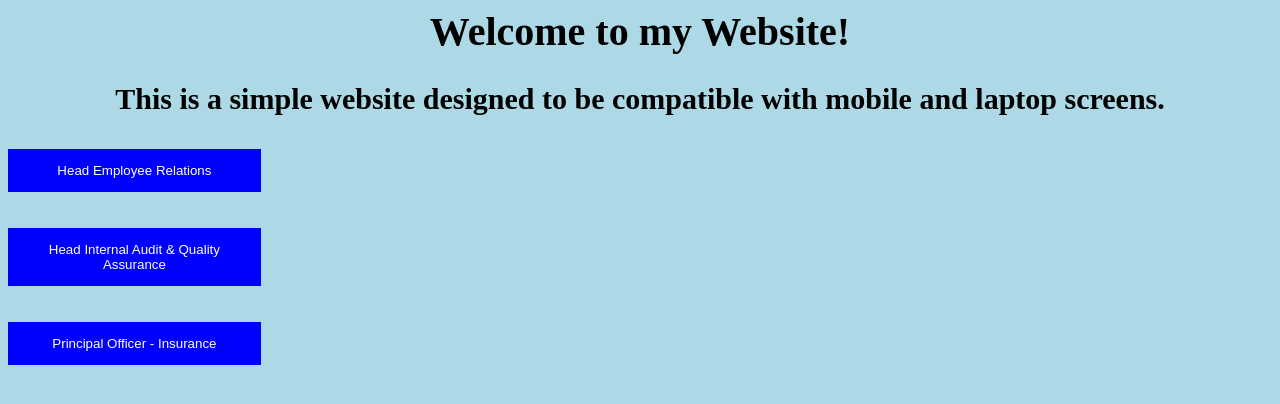
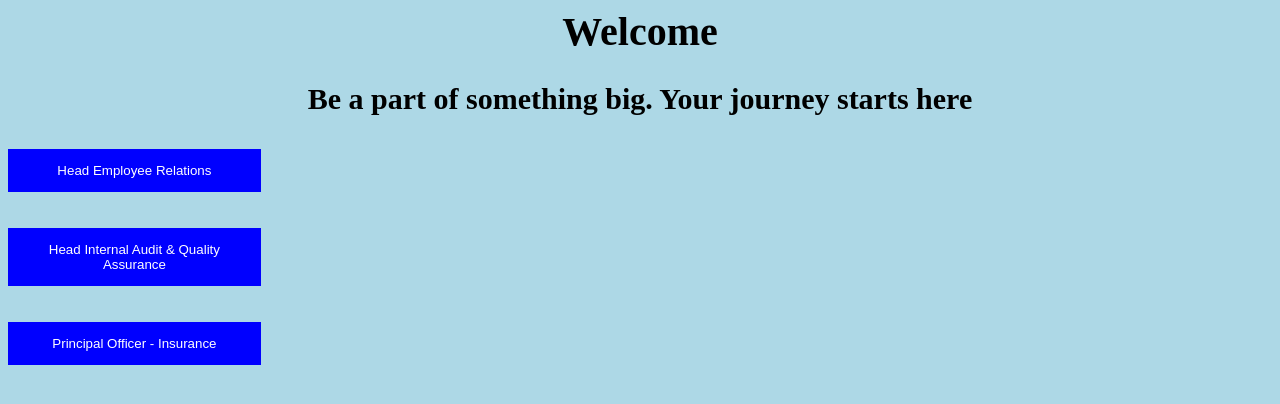
Before and after one commit to sk161078/sk161078.github.io, a plain HTML site: page index.html in a window 1280 px wide. Drawn offline with Linux system fonts and the light colour scheme.

Commit message:
index.html

```diff
--- a/index.html
+++ b/index.html
@@ -48,8 +48,8 @@
     </style>
 </head>
 <body>
-<h1>Welcome to my Website!</h1>
-<h2>This is a simple website designed to be compatible with mobile and laptop screens.</h2>
+<h1>Welcome</h1>
+<h2>Be a part of something big. Your journey starts here</h2>
 <button onclick="https://mpgcareers.peoplestrong.com/job/detail/MFL_HER_899624';">Head Employee Relations</button>
 <p></p>
 <button onclick="https://mpgcareers.peoplestrong.com/job/detail/MFL_HIA-QA_899568">Head Internal Audit & Quality Assurance</button>
```
